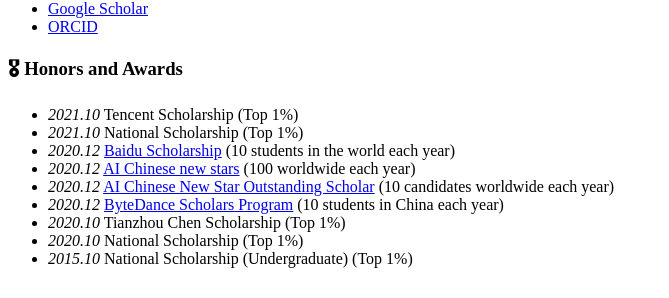
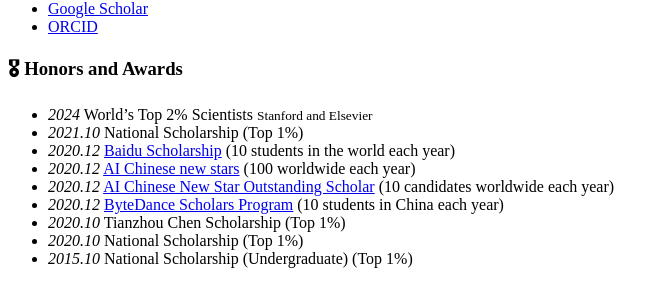
Before and after one commit to shenyehui/my-home, a Jekyll site: the page built from _pages/includes/honers.md, in a window 1280 px wide. Shown: the part 448-746 px from the top of the page, without its empty margins (0-669 px from the left). Built offline with Jekyll 4.4.1, drawn with Linux system fonts in a browser that asks for light colours; our own code applies the rules of GitHub Pages for plain Markdown files.

Commit message:
honers.md

```diff
--- a/_pages/includes/honers.md
+++ b/_pages/includes/honers.md
@@ -1,5 +1,6 @@
 # 🎖 Honors and Awards
-- *2021.10* Tencent Scholarship (Top 1%)
+- *2024* World’s Top 2% Scientists
+   <small>Stanford and Elsevier</small>
 - *2021.10* National Scholarship (Top 1%)
 - *2020.12* [Baidu Scholarship](https://baike.baidu.com/item/%E7%99%BE%E5%BA%A6%E5%A5%96%E5%AD%A6%E9%87%91/9929412) (10 students in the world each year)
 - *2020.12* [AI Chinese new stars](https://mp.weixin.qq.com/s?__biz=MzA4NzQ5MTA2NA==&mid=2653639431&idx=1&sn=25b6368c1954419b9090840347d9a27d&chksm=8be75b90bc90d286a5af3ef8e610e822d705dc3cf4382b45e3f14489f3e7ec4fd8c95ed0eceb&mpshare=1&scene=2&srcid=0511LMlj9Qv9DeIZAjMjYAU9&sharer_sharetime=1620731348139&sharer_shareid=631c113940cb81f34895aa25ab14422a#rd) (100 worldwide each year)
```
